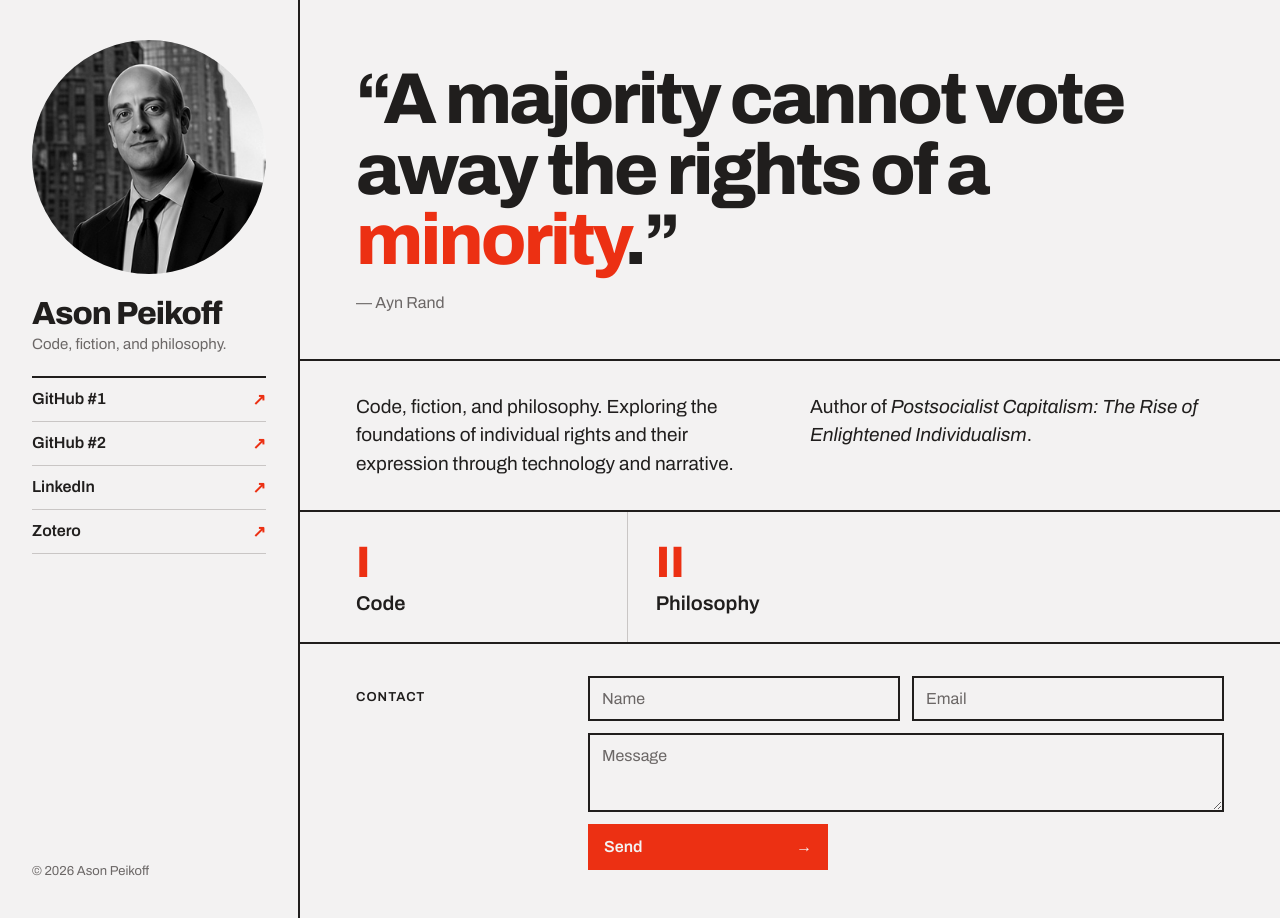
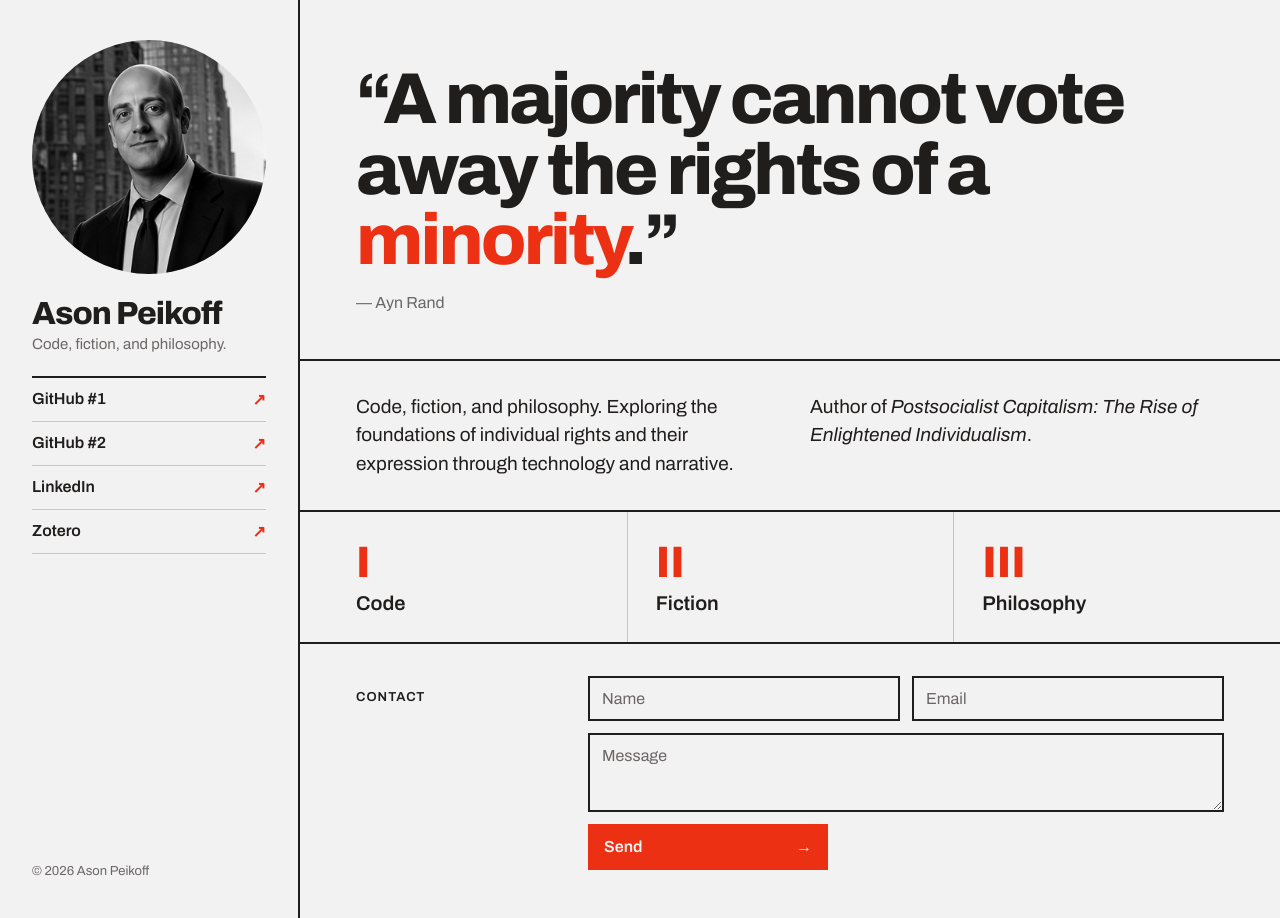
Before and after one commit to hack-r/asonpeikoff.com, a plain HTML site: page public/index.html in a window 1280 px wide. Drawn offline with Linux system fonts and the light colour scheme.

```diff
--- a/public/index.html
+++ b/public/index.html
@@ -64,6 +64,10 @@
         </div>
         <div class="cell">
           <span class="numeral" aria-hidden="true">II</span>
+          <span class="label">Fiction</span>
+        </div>
+        <div class="cell">
+          <span class="numeral" aria-hidden="true">III</span>
           <a class="label" href="https://posocap.com">Philosophy</a>
         </div>
       </section>
```
